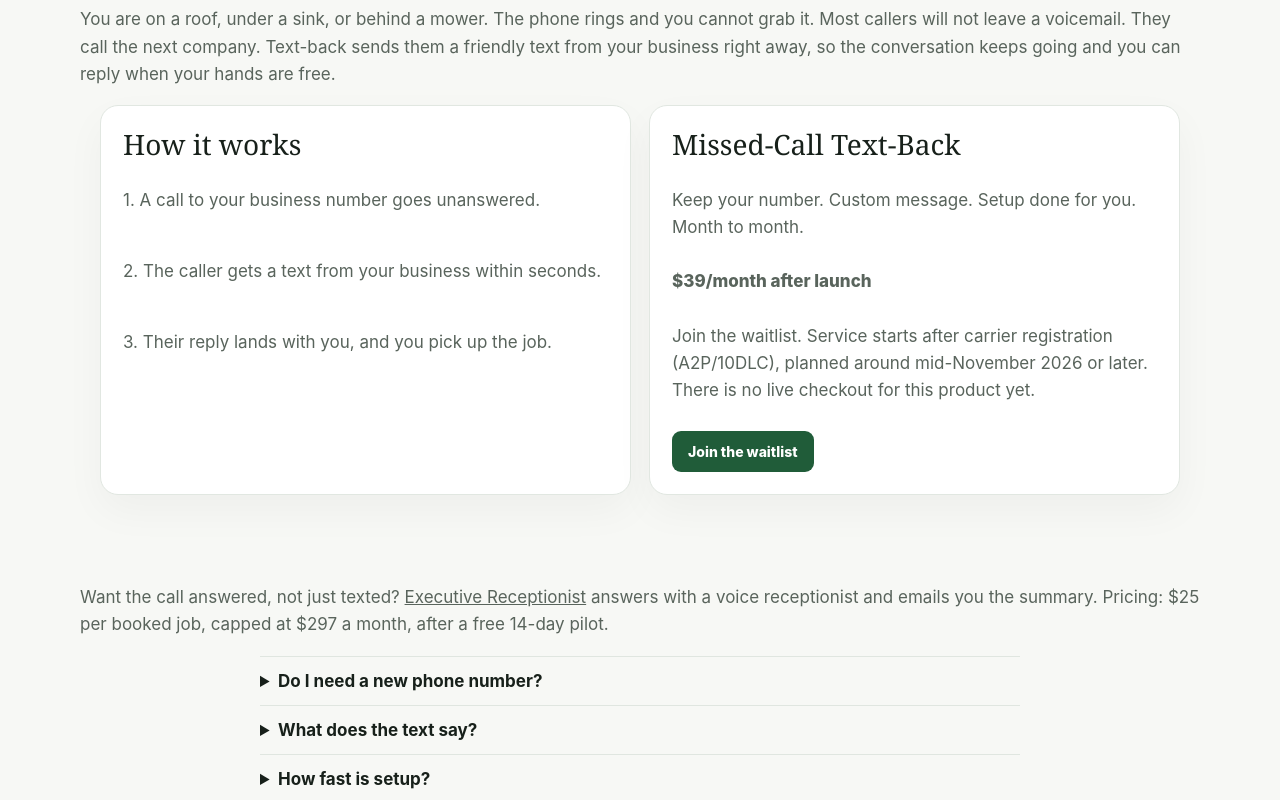
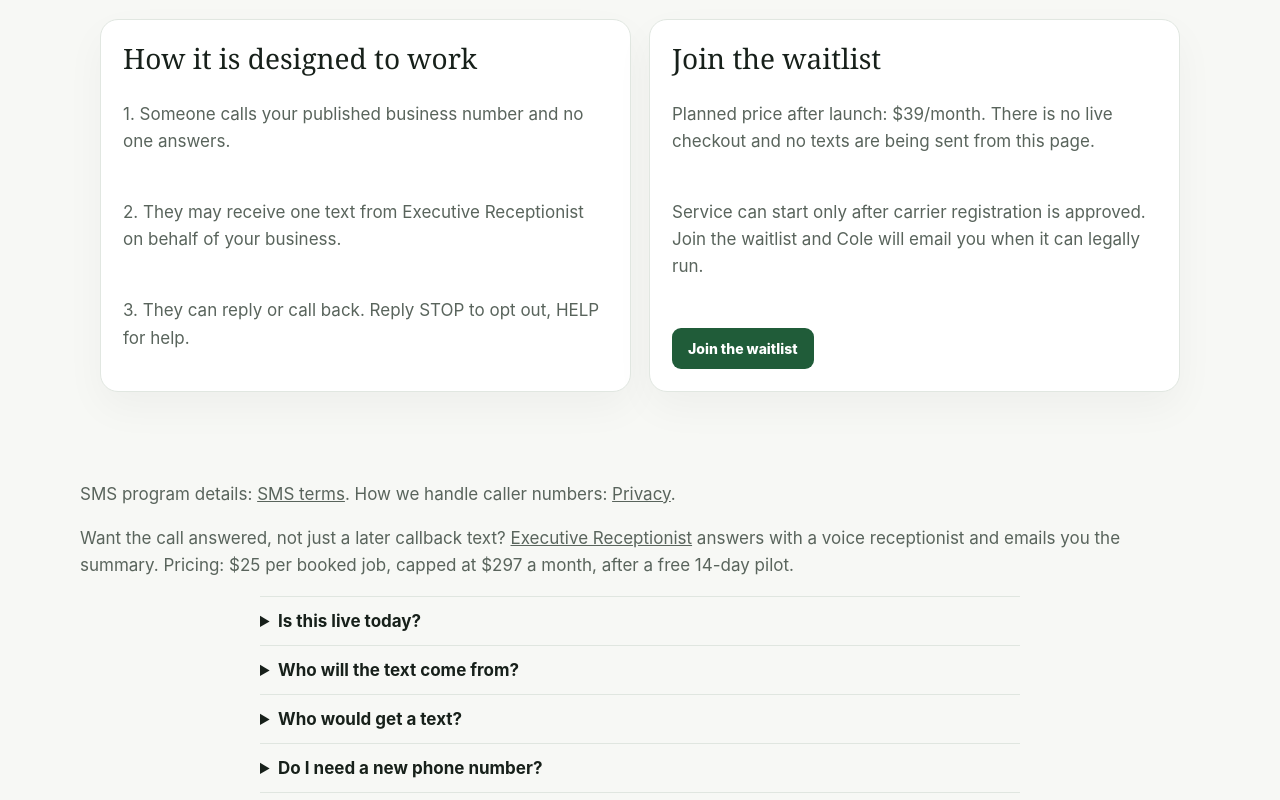
Before and after one commit to DealPatrol/AI-Business-Workforce, a Next.js app: page /missed-call in a window 1280 px wide. Shown: the part 300-1100 px from the top of the page. Built offline with nearby package versions, Linux system fonts and the light colour scheme; no server answers.

Commit message:
Add Model A missed-call SMS terms and caller privacy on the preview.
Publish a public /sms page and update /privacy for Executive Receptionist callback texts sent on behalf of a client business. Keep /missed-call as a waitlist with no live sending claims.

```diff
--- a/app/missed-call/page.tsx
+++ b/app/missed-call/page.tsx
@@ -9,11 +9,26 @@ const title = renderedTitle(seo);
 const description = seo.description;
 
 const FAQS = [
-  { q: 'Do I need a new phone number?', a: 'No. You keep your number. We set up conditional forwarding so only calls you do not answer go to the text-back line. Customers still call the same number they always have.' },
-  { q: 'What does the text say?', a: 'Something like: "Hey, this is Mike with Ace Lawn. Sorry we missed you, we are on a job. What can we help with?" We write it with you and you can change it anytime.' },
-  { q: 'How fast is setup?', a: 'Setup starts after carrier texting registration is approved (planned around mid-November 2026 at the earliest). Join the waitlist and Cole will email you when it can legally run.' },
-  { q: 'How is this different from Executive Receptionist?', a: 'Text-back sends a text after an unanswered call. Executive Receptionist answers the call with a voice receptionist, captures the details, and emails you the summary. Text-back cannot start until carrier texting registration is approved.' },
-  { q: 'Can I cancel?', a: 'Yes. It is month to month with no contract.' },
+  {
+    q: 'Is this live today?',
+    a: 'No. This page is a waitlist. Automatic missed-call texts cannot be sent until carrier verification is approved. Cole will email you when it can legally run.',
+  },
+  {
+    q: 'Who will the text come from?',
+    a: 'Executive Receptionist, on behalf of your business. The message will say Executive Receptionist and name your shop. It will not pretend to be a personal text from you.',
+  },
+  {
+    q: 'Who would get a text?',
+    a: 'Only people who called your business line and did not reach anyone. One transactional callback text per missed call. No marketing texts and no texts to purchased lists.',
+  },
+  {
+    q: 'Do I need a new phone number?',
+    a: 'No. You keep your number. When the program launches, unanswered calls can be forwarded so a missed caller can receive that one callback text.',
+  },
+  {
+    q: 'How is this different from Executive Receptionist?',
+    a: 'Text-back would send a text after an unanswered call. Executive Receptionist answers the call with a voice receptionist, captures the details, and emails you the summary. Text-back stays on the waitlist until carrier verification is approved.',
+  },
 ] as const;
 
 export const metadata: Metadata = {
@@ -27,30 +42,40 @@ export default function MissedCallPage() {
   return (
     <SuiteShell>
       <section className={styles.section}>
-        <span className={styles.eyebrow}>MISSED-CALL TEXT-BACK</span>
-        <h1>Missed the call? They get a text before they call your competitor.</h1>
+        <span className={styles.eyebrow}>WAITLIST</span>
+        <h1>Missed-call text-back is on a waitlist.</h1>
         <p>
-          You are on a roof, under a sink, or behind a mower. The phone rings and you cannot grab it. Most callers will not leave a voicemail. They call the next company. Text-back sends them a friendly text from your business right away, so the conversation keeps going and you can reply when your hands are free.
+          This product is not live. After carrier texting verification is approved, Executive Receptionist will be able
+          to send one transactional callback text, as Executive Receptionist on behalf of your business, to a person who
+          called your line and did not reach anyone.
         </p>
         <div className={styles.grid}>
           <article className={styles.card}>
-            <h2>How it works</h2>
-            <p>1. A call to your business number goes unanswered.</p>
-            <p>2. The caller gets a text from your business within seconds.</p>
-            <p>3. Their reply lands with you, and you pick up the job.</p>
+            <h2>How it is designed to work</h2>
+            <p>1. Someone calls your published business number and no one answers.</p>
+            <p>2. They may receive one text from Executive Receptionist on behalf of your business.</p>
+            <p>3. They can reply or call back. Reply STOP to opt out, HELP for help.</p>
           </article>
           <article className={styles.card}>
-            <h2>Missed-Call Text-Back</h2>
-            <p>Keep your number. Custom message. Setup done for you. Month to month.</p>
-            <p className={styles.price}>$39/month after launch</p>
-            <p>Join the waitlist. Service starts after carrier registration (A2P/10DLC), planned around mid-November 2026 or later. There is no live checkout for this product yet.</p>
+            <h2>Join the waitlist</h2>
+            <p>Planned price after launch: $39/month. There is no live checkout and no texts are being sent from this page.</p>
+            <p>
+              Service can start only after carrier registration is approved. Join the waitlist and Cole will email you when
+              it can legally run.
+            </p>
             <a className={styles.button} href={`mailto:colecollins763@gmail.com?subject=${encodeURIComponent('Missed-Call Text-Back waitlist')}`}>
               Join the waitlist
             </a>
           </article>
         </div>
         <p>
-          Want the call answered, not just texted? <Link href="/receptionist">Executive Receptionist</Link> answers with a voice receptionist and emails you the summary. Pricing: $25 per booked job, capped at $297 a month, after a free 14-day pilot.
+          SMS program details: <Link href="/sms">SMS terms</Link>. How we handle caller numbers:{' '}
+          <Link href="/privacy">Privacy</Link>.
+        </p>
+        <p>
+          Want the call answered, not just a later callback text? <Link href="/receptionist">Executive Receptionist</Link>{' '}
+          answers with a voice receptionist and emails you the summary. Pricing: $25 per booked job, capped at $297 a
+          month, after a free 14-day pilot.
         </p>
         <section className={styles.faq}>
           {FAQS.map((faq) => (
--- a/app/sitemap.ts
+++ b/app/sitemap.ts
@@ -23,6 +23,7 @@ export default function sitemap(): MetadataRoute.Sitemap {
     { url: absoluteSiteUrl('/missed-call'), lastModified: now, changeFrequency: 'weekly', priority: 0.8 },
     { url: absoluteSiteUrl('/google-profile'), lastModified: now, changeFrequency: 'weekly', priority: 0.8 },
     { url: absoluteSiteUrl('/privacy'), lastModified: now, changeFrequency: 'yearly', priority: 0.3 },
+    { url: absoluteSiteUrl('/sms'), lastModified: now, changeFrequency: 'yearly', priority: 0.3 },
     { url: absoluteSiteUrl('/receptionist-demo'), lastModified: now, changeFrequency: 'weekly', priority: 0.8 },
     ...POSTCARD_TRADES.map((t) => ({
       url: absoluteSiteUrl(`/postcards/${t.slug}`),
--- a/app/terms/page.tsx
+++ b/app/terms/page.tsx
@@ -41,6 +41,12 @@ export default function TermsPage() {
         <h2>Executive Receptionist</h2>
         <p>
           Executive Receptionist is a free 14-day pilot, then $0 until your first booked job, then $25 per booked job, capped at $297 a month. If the receptionist does not capture a single real caller lead during the pilot, you pay nothing. Those prices are Executive Receptionist’s. They are not the postcard prices. A phone number is attached by a person after setup. The browser demo is not a live business line.
+        </p>
+        <h2>SMS missed-call callbacks</h2>
+        <p>
+          Caller callback texts are sent as Executive Receptionist on behalf of a participating client business. Full
+          program terms, including who receives texts, frequency, STOP/HELP, and contact at (256) 595-3354, are on the{' '}
+          <Link href="/sms">SMS terms</Link> page.
         </p>
         <h2>SMS lead alerts</h2>
         <p>
--- a/components/ava/AvaFooter.tsx
+++ b/components/ava/AvaFooter.tsx
@@ -16,6 +16,7 @@ export function AvaFooter({ homeHref = '/receptionist' }: { homeHref?: string })
         <Link href="/pricing">Pricing</Link>
         <Link href="/terms">Terms</Link>
         <Link href="/privacy">Privacy</Link>
+        <Link href="/sms">SMS terms</Link>
       </nav>
     </footer>
   );
--- a/components/suite/SuiteShell.tsx
+++ b/components/suite/SuiteShell.tsx
@@ -47,6 +47,7 @@ export function SuiteShell({ children }: { children: ReactNode }) {
           <Link href="/pricing">Pricing</Link>
           <Link href="/terms">Terms</Link>
           <Link href="/privacy">Privacy</Link>
+          <Link href="/sms">SMS terms</Link>
         </nav>
       </footer>
     </div>
--- a/lib/seo/pages.ts
+++ b/lib/seo/pages.ts
@@ -100,9 +100,16 @@ const PAGES = {
     receptionist: false,
   },
   '/missed-call': {
-    title: 'Missed-Call Text-Back, $39/month | Front Porch Growth',
+    title: 'Missed-Call Text-Back waitlist | Front Porch Growth',
     description:
-      'When you miss a call, the caller gets a text from your business within seconds, so the job does not go to the next company. $39 a month.',
+      'Waitlist for missed-call callback texts from Executive Receptionist, sent on behalf of your business after carrier verification.',
+    titleMode: 'absolute',
+    receptionist: false,
+  },
+  '/sms': {
+    title: 'SMS terms | Front Porch Growth',
+    description:
+      'Executive Receptionist missed-call callback texts: who receives them, frequency, STOP and HELP, and how mobile numbers are handled.',
     titleMode: 'absolute',
     receptionist: false,
   },
@@ -116,7 +123,7 @@ const PAGES = {
   '/privacy': {
     title: 'Privacy | Front Porch Growth',
     description:
-      'What Front Porch Growth collects: setup details, call and lead data, and advertising cookies when measurement tags are turned on.',
+      'What we collect: setup details, call and lead data, caller numbers for missed-call callback texts, and ad cookies when tags are on.',
     titleMode: 'absolute',
     receptionist: false,
   },
```
Also changed, not shown: app/privacy/page.tsx (+24 -1 lines), app/sms/page.tsx (added, +102 -0 lines).
